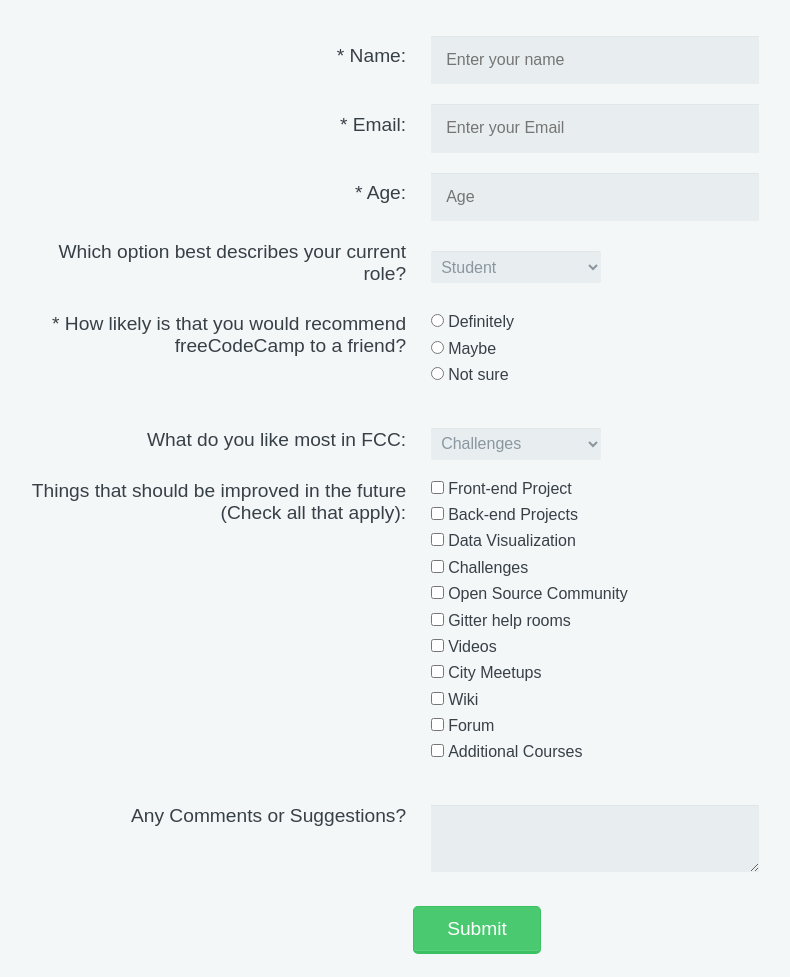
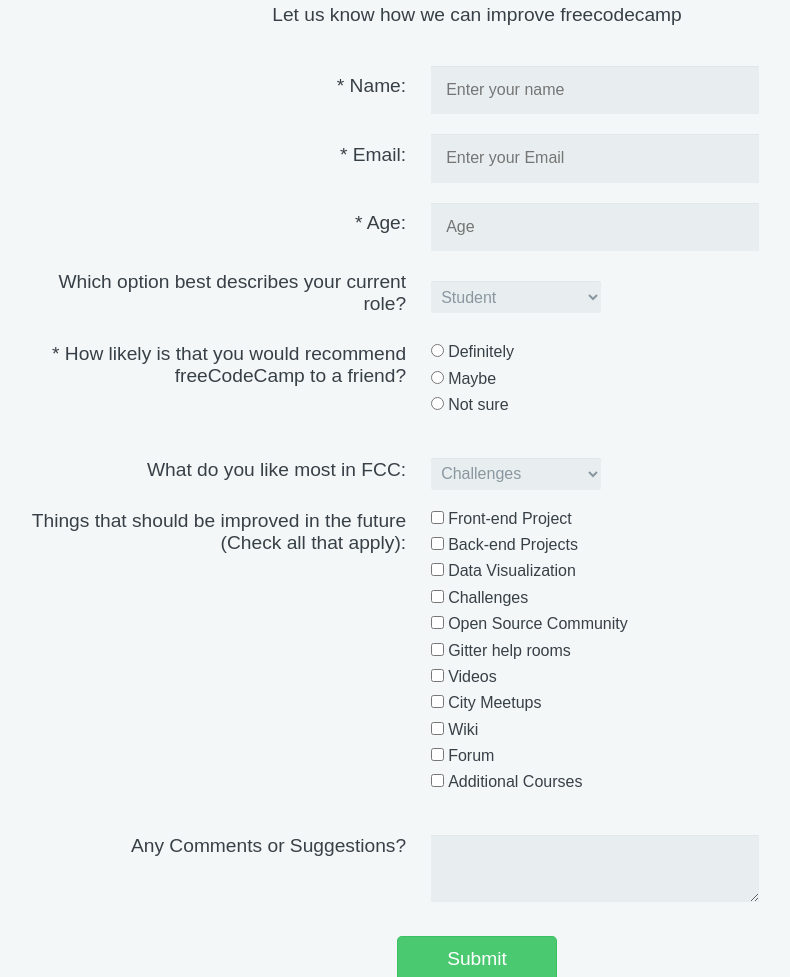
Before and after one commit to lastnamearya/freecodecamp-CSS-Projects, a plain HTML site: page Project-02 Survey Form/index.html in a window 1280 px wide. Shown: the part 122-1099 px from the top of the page, without its empty margins (163-953 px from the left). Drawn offline with Linux system fonts and the light colour scheme.

Commit message:
Some padding adjustments

```diff
--- a/Project-02 Survey Form/style.css
+++ b/Project-02 Survey Form/style.css
@@ -10,7 +10,6 @@ body {
 #form-outer {
   max-width: 450px;
   margin: 10px auto;
-  padding: 10px 20px;
   background: #f4f7f8;
   border-radius: 8px;
 }
@@ -93,7 +92,7 @@ label {
 @media all and (min-width: 700px) {
   #form-outer {
     max-width: 1000px;
-    margin: 10px auto;
+    margin: 40px auto;
     padding: 20px 40px;
   }
 
@@ -170,7 +169,7 @@ label {
   }
 
   button {
-    width: 128px;
+    width: 160px;
     height: 48px;
     text-align: center;
     font-size: 1.2em;
@@ -180,7 +179,8 @@ label {
 
 @media all and (max-width: 450px) {
   #form-outer {
-    margin: 10px 15px;
+    margin: 0;
+    padding: 10px 20px;
   }
 
   input[type="text"],
```
